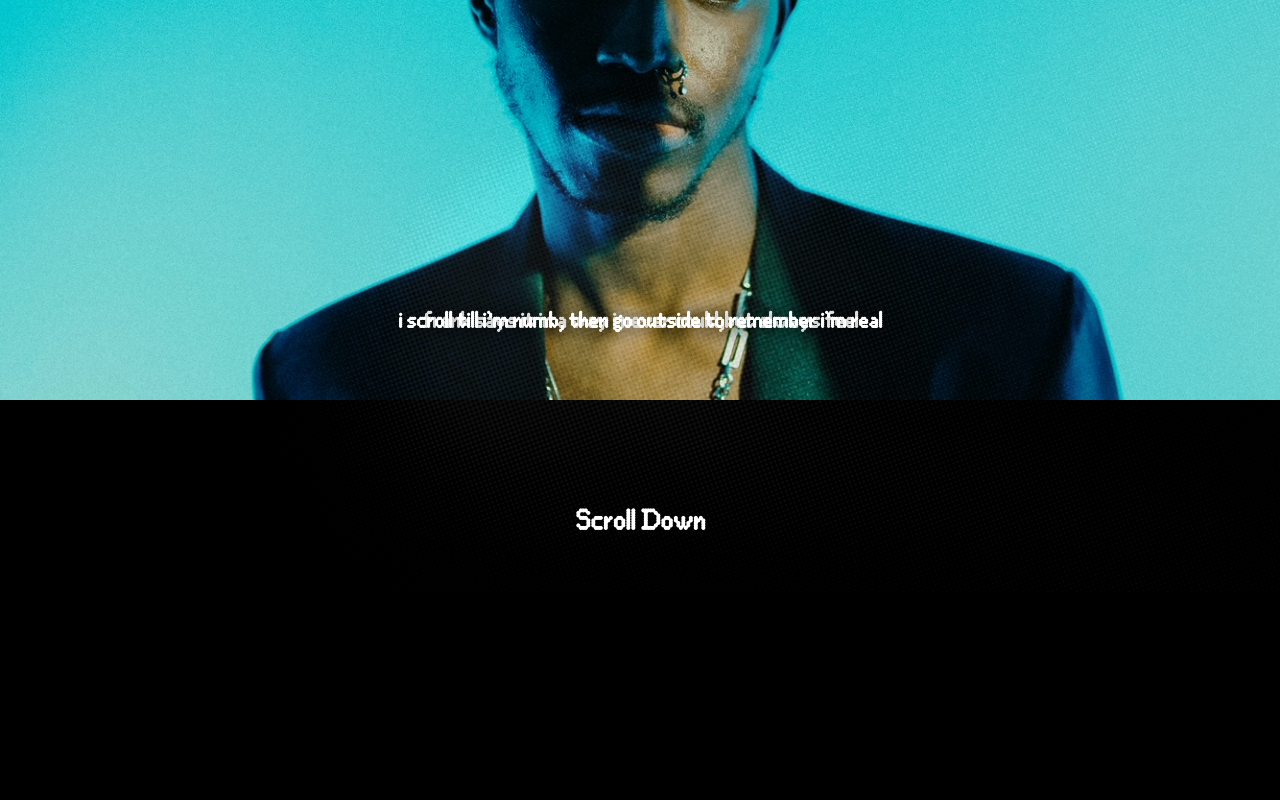
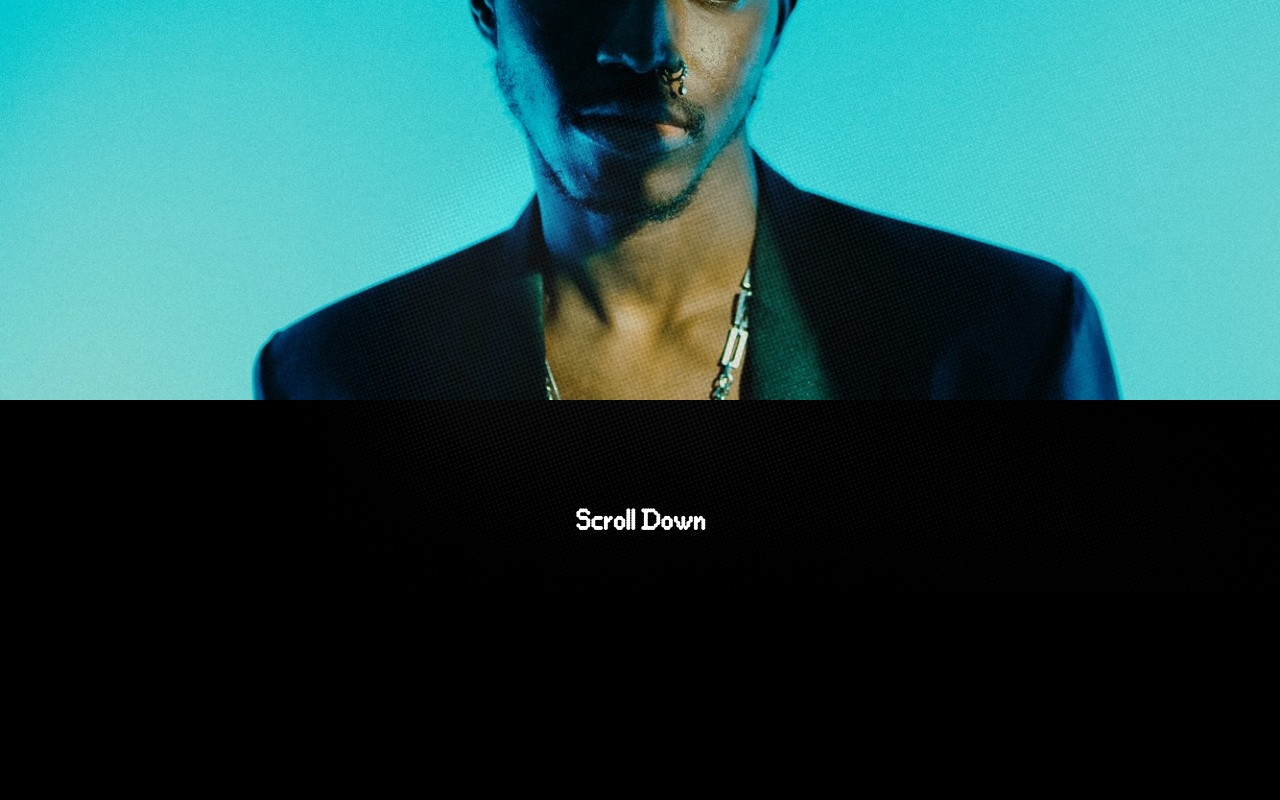
Before and after one commit to mattomar/cretivox-task, a React app: page / in a window 1280 px wide. Shown: the top 800 px of the page. Built offline with nearby package versions, Linux system fonts and the light colour scheme.

Commit message:
fixed layout

```diff
--- a/src/components/photosSection.jsx
+++ b/src/components/photosSection.jsx
@@ -143,19 +143,16 @@ const ScrollSection = () => {
     };
   }, []);
 
-  const renderImageBox = (ref, imgSrc, text, scale = 1) => (
+  const renderImageBox = (ref, imgSrc, text, scale = 1.5) => (
     <Box
       ref={ref}
       sx={{
         position: 'absolute',
         top: '50%',
         left: '50%',
-        transform: 'translate(-50%, -50%)',
+        transform: `translate(-50%, -50%) scale(${scale})`,
         maxWidth: '100%',
         maxHeight: '100%',
-        display: 'flex',
-        alignItems: 'center',
-        justifyContent: 'center',
       }}
     >
       <Box
@@ -169,22 +166,17 @@ const ScrollSection = () => {
           maxWidth: '100%',
           maxHeight: '100%',
           objectFit: 'cover',
-          transform: `scale(${scale})`,
-          transformOrigin: 'center',
         }}
       />
       <Box
         sx={{
           position: 'absolute',
-          top: ref === image1Ref ? '30%' : '100%',
+          top: '45%',
           left: '50%',
           transform: 'translate(-50%, -50%)',
           color: 'white',
-          fontSize: ref === image1Ref
-            ? { xs: '1.2rem', sm: '1.5rem', md: '2rem', lg: '3rem', xl: '4rem' }
-            : 'clamp(1rem, 2.5vw, 2rem)',
+          fontSize: 'clamp(1rem, 2.5vw, 2rem)',
           textAlign: 'center',
-          fontFamily: 'La Cerchia',
           fontWeight: 'bold',
           textShadow: '0 0 20px rgba(0,0,0,0.7)',
           pointerEvents: 'none',
@@ -194,6 +186,7 @@ const ScrollSection = () => {
       </Box>
     </Box>
   );
+
 
   return (
     <Box ref={wrapperRef}>
@@ -293,38 +286,12 @@ const ScrollSection = () => {
         </Box>
       </Box>
 
-      <Box
-  sx={{
-    position: 'absolute',
-    top: '40%', // ⬅️ was '50%', moved text up
-    left: '50%',
-    transform: 'translate(-50%, -50%)',
-    color: 'white',
-    fontSize: 'clamp(1rem, 2.5vw, 2rem)',
-    textAlign: 'center',
-    fontWeight: 'bold',
-    textShadow: '0 0 20px rgba(0,0,0,0.7)',
-    pointerEvents: 'none',
-  }}
->
-  frank says it in a way i never could,but always feel
+      <Box ref={section4Ref} sx={sectionStyle}>
+      {renderImageBox(image4Ref, frankImage, 'frank says it in a way i never could,but always feel')}
 </Box>
 
-<Box
-  sx={{
-    position: 'absolute',
-    top: '40%', // ⬅️ was '50%', moved text up
-    left: '50%',
-    transform: 'translate(-50%, -50%)',
-    color: 'white',
-    fontSize: 'clamp(1rem, 2.5vw, 2rem)',
-    textAlign: 'center',
-    fontWeight: 'bold',
-    textShadow: '0 0 20px rgba(0,0,0,0.7)',
-    pointerEvents: 'none',
-  }}
->
-  i scroll till i’m numb, then go outside to remember i’m real
+<Box ref={section5Ref} sx={sectionStyle}>
+{renderImageBox(image5Ref, hikeImage, 'i scroll till i’m numb, then go outside to remember i’m real')}
 </Box>
 
       <Box sx={{ height: '1000px' }} />
```
